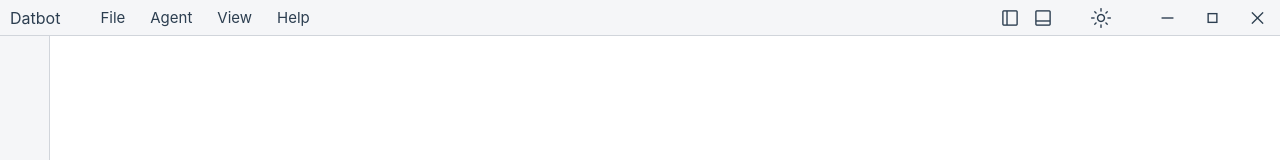
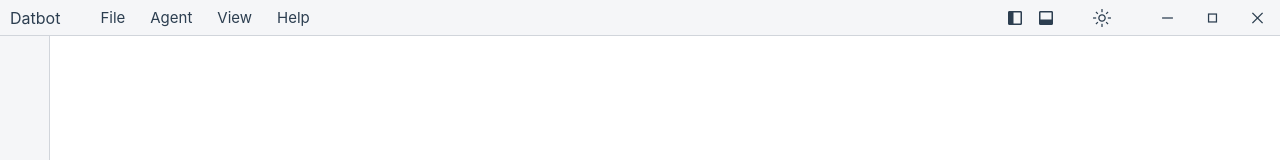
Before and after one commit to johncooked/pytrade-frontend, a React (Create React App) app in the folder my-app/: page / in a window 1280 px wide. Shown: the top 160 px of the page. Built offline with nearby package versions, Linux system fonts and the light colour scheme.

Commit message:
Add toggle feature to panels

```diff
--- a/my-app/src/App.jsx
+++ b/my-app/src/App.jsx
@@ -10,6 +10,8 @@ import "./styles/App.css";
 // App entry point, manage grid layout.
 function App() {
     const [theme, setTheme] = useState("light");
+    const [showSideMenu, setShowSideMenu] = useState(true);
+    const [showLogsPanel, setShowLogsPanel] = useState(true);
 
     useEffect(() => {
         document.documentElement.setAttribute("data-theme", theme);
@@ -18,18 +20,29 @@ function App() {
     return (
         <div className="app">
             <header>
-                <Header theme={theme} setTheme={setTheme} />
+                <Header
+                    theme={theme}
+                    setTheme={setTheme}
+                    showSideMenu={showSideMenu}
+                    setShowSideMenu={setShowSideMenu}
+                    showLogsPanel={showLogsPanel}
+                    setShowLogsPanel={setShowLogsPanel}
+                />
             </header>
+            {showSideMenu && (
                 <aside>
                     <SideMenu />
                 </aside>
+            )}
             <main className="flex-col">
                 <div className="main-agent-container">
                     <AgentPanel />
                 </div>
+                {showLogsPanel && (
                     <div className="main-logs-container">
                         <LogsPanel />
                     </div>
+                )}
             </main>
             <footer>
                 <Footer />
--- a/my-app/src/components/Header/Header.css
+++ b/my-app/src/components/Header/Header.css
@@ -79,6 +79,10 @@ header {
     gap: 5px;
 }
 
+.material-symbols-outlined.filled {
+    font-variation-settings: 'FILL' 1;
+    color: inherit;
+}
 
 /* Theme settings */
 .theme-control-container .night-icon {
@@ -104,8 +108,8 @@ header {
 
 /* Icons */
 .material-symbols-outlined {
-    font-size: 22px;
-    font-variation-settings: 'wght' 300, 'opsz' 24;
+    font-size: 20px;
+    font-variation-settings: 'FILL' 0, 'wght' 300, 'opsz' 24;
     color: inherit;
 }
 
--- a/my-app/src/components/Header/Header.jsx
+++ b/my-app/src/components/Header/Header.jsx
@@ -2,7 +2,14 @@ import React from "react";
 import TitleMenu from "../Utils/TitleMenu";
 import "./Header.css";
 
-const Header = ({ theme, setTheme }) => {
+const Header = ({
+    theme,
+    setTheme,
+    showSideMenu,
+    setShowSideMenu,
+    showLogsPanel,
+    setShowLogsPanel,
+}) => {
     const toggleTheme = () => {
         setTheme((prevTheme) => (prevTheme === "light" ? "dark" : "light"));
     };
@@ -22,13 +29,21 @@ const Header = ({ theme, setTheme }) => {
             <div className="header-right flex-row">
                 {/* Toggle Control */}
                 <div className="panels-control-container flex-row">
-                    <button className="left-panel-btn">
-                        <span className="material-symbols-outlined">
+                    <button onClick={() => setShowSideMenu(!showSideMenu)}>
+                        <span
+                            className={`material-symbols-outlined ${
+                                showSideMenu ? "filled" : ""
+                            }`}
+                        >
                             dock_to_right
                         </span>
                     </button>
-                    <button className="bottom-panel-btn">
-                        <span className="material-symbols-outlined">
+                    <button onClick={() => setShowLogsPanel(!showLogsPanel)}>
+                        <span
+                            className={`material-symbols-outlined ${
+                                showLogsPanel ? "filled" : ""
+                            }`}
+                        >
                             dock_to_bottom
                         </span>
                     </button>
```
Lines whose indentation alone changed are shown as unchanged.
